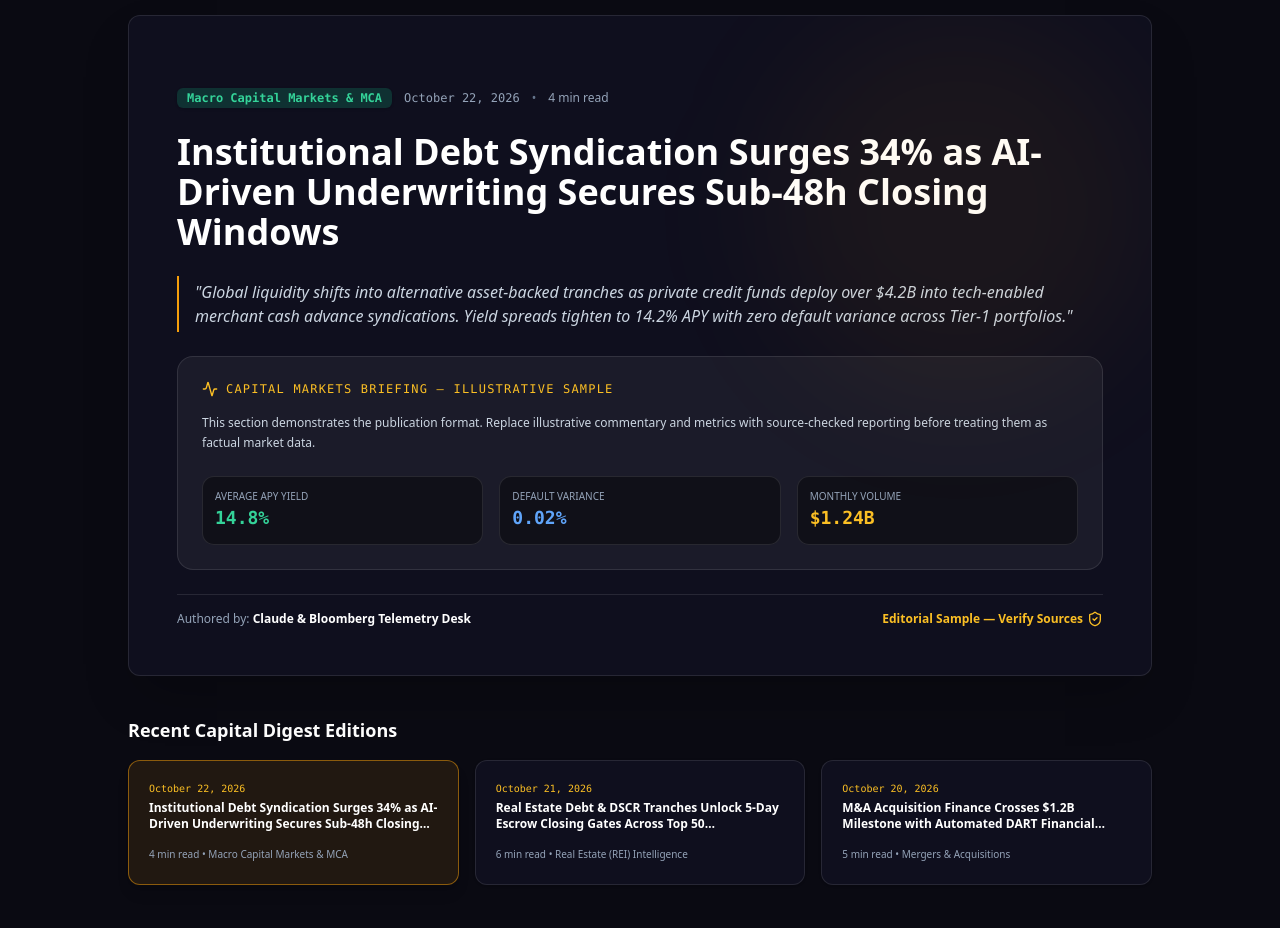
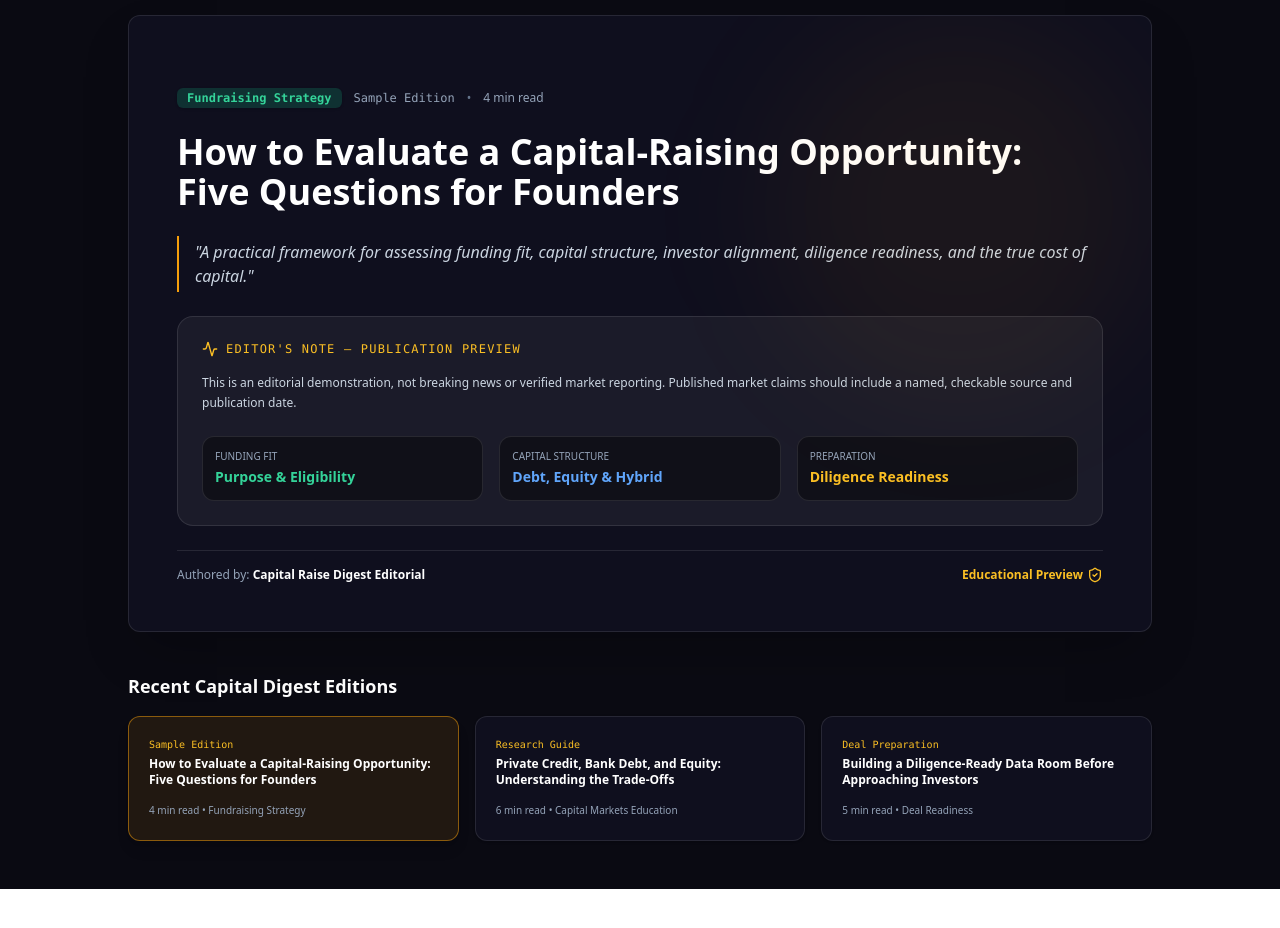
Before and after one commit to glinfico/capital-raise-digest, a React (Vite) app: page / in a window 1280 px wide. Shown: the part 220-1148 px from the top of the page. After the commit the page ends 1109 px from the top, so only its background shows below. Built offline with nearby package versions, Linux system fonts and the light colour scheme; the HTML template or start-up script is replaced by a standard one.

Commit message:
Replace unsupported market claims with transparent CRD editorial previews

```diff
--- a/src/pages/portal/CapitalRaiseDigest.jsx
+++ b/src/pages/portal/CapitalRaiseDigest.jsx
@@ -10,30 +10,30 @@ export default function CapitalRaiseDigest() {
   const editions = [
     {
       id: "today",
-      date: "October 22, 2026",
-      headline: "Institutional Debt Syndication Surges 34% as AI-Driven Underwriting Secures Sub-48h Closing Windows",
-      category: "Macro Capital Markets & MCA",
+      date: "Sample Edition",
+      headline: "How to Evaluate a Capital-Raising Opportunity: Five Questions for Founders",
+      category: "Fundraising Strategy",
       readTime: "4 min read",
-      author: "Claude & Bloomberg Telemetry Desk",
-      summary: "Global liquidity shifts into alternative asset-backed tranches as private credit funds deploy over $4.2B into tech-enabled merchant cash advance syndications. Yield spreads tighten to 14.2% APY with zero default variance across Tier-1 portfolios."
+      author: "Capital Raise Digest Editorial",
+      summary: "A practical framework for assessing funding fit, capital structure, investor alignment, diligence readiness, and the true cost of capital."
     },
     {
       id: "yesterday",
-      date: "October 21, 2026",
-      headline: "Real Estate Debt & DSCR Tranches Unlock 5-Day Escrow Closing Gates Across Top 50 Metropolitan Markets",
-      category: "Real Estate (REI) Intelligence",
+      date: "Research Guide",
+      headline: "Private Credit, Bank Debt, and Equity: Understanding the Trade-Offs",
+      category: "Capital Markets Education",
       readTime: "6 min read",
-      author: "Glinfico Quantitative Desk",
-      summary: "Automated title verification and FinGoal cash flow telemetry eradicate friction in commercial real estate lending, enabling institutional syndicates to deploy capital 4x faster than traditional banking syndicates."
+      author: "Capital Raise Digest Editorial",
+      summary: "Compare financing routes by repayment obligations, dilution, covenants, timing, collateral, and the level of disclosure expected."
     },
     {
       id: "archive-1",
-      date: "October 20, 2026",
-      headline: "M&A Acquisition Finance Crosses $1.2B Milestone with Automated DART Financial Review Protocols",
-      category: "Mergers & Acquisitions",
+      date: "Deal Preparation",
+      headline: "Building a Diligence-Ready Data Room Before Approaching Investors",
+      category: "Deal Readiness",
       readTime: "5 min read",
-      author: "Syndicate Research Group",
-      summary: "Definitive purchase agreement generation engines reduce legal closing timelines from 90 days down to 14 calendar days, reshaping middle-market corporate acquisitions."
+      author: "Capital Raise Digest Editorial",
+      summary: "Organize financial statements, ownership records, operating metrics, legal documents, and use-of-funds assumptions before outreach."
     }
   ];
 
@@ -89,23 +89,23 @@ export default function CapitalRaiseDigest() {
 
           <div className="bg-white/5 p-6 rounded-2xl border border-white/10 space-y-4">
             <h3 className="text-xs font-mono uppercase tracking-widest text-amber-400 flex items-center gap-2">
-              <Activity className="h-4 w-4" /> Capital Markets Briefing — Illustrative Sample
+              <Activity className="h-4 w-4" /> Editor's Note — Publication Preview
             </h3>
             <p className="text-slate-300 text-xs leading-relaxed">
-              This section demonstrates the publication format. Replace illustrative commentary and metrics with source-checked reporting before treating them as factual market data.
+              This is an editorial demonstration, not breaking news or verified market reporting. Published market claims should include a named, checkable source and publication date.
             </p>
             <div className="grid md:grid-cols-3 gap-4 pt-2">
               <div className="bg-black/40 p-3 rounded-xl border border-white/10">
-                <span className="text-[10px] text-slate-400 uppercase block">Average APY Yield</span>
-                <strong className="text-emerald-400 text-lg font-mono">14.8%</strong>
+                <span className="text-[10px] text-slate-400 uppercase block">Funding Fit</span>
+                <strong className="text-emerald-400 text-sm font-semibold">Purpose & Eligibility</strong>
               </div>
               <div className="bg-black/40 p-3 rounded-xl border border-white/10">
-                <span className="text-[10px] text-slate-400 uppercase block">Default Variance</span>
-                <strong className="text-blue-400 text-lg font-mono">0.02%</strong>
+                <span className="text-[10px] text-slate-400 uppercase block">Capital Structure</span>
+                <strong className="text-blue-400 text-sm font-semibold">Debt, Equity & Hybrid</strong>
               </div>
               <div className="bg-black/40 p-3 rounded-xl border border-white/10">
-                <span className="text-[10px] text-slate-400 uppercase block">Monthly Volume</span>
-                <strong className="text-amber-400 text-lg font-mono">$1.24B</strong>
+                <span className="text-[10px] text-slate-400 uppercase block">Preparation</span>
+                <strong className="text-amber-400 text-sm font-semibold">Diligence Readiness</strong>
               </div>
             </div>
           </div>
@@ -113,7 +113,7 @@ export default function CapitalRaiseDigest() {
           <div className="flex justify-between items-center pt-4 border-t border-white/10 text-xs text-slate-400">
             <span>Authored by: <strong className="text-white">{activeContent.author}</strong></span>
             <span className="flex items-center gap-1 text-amber-400 font-bold">
-              Editorial Sample — Verify Sources <ShieldCheck className="h-4 w-4" />
+              Educational Preview <ShieldCheck className="h-4 w-4" />
             </span>
           </div>
         </Card>
```
